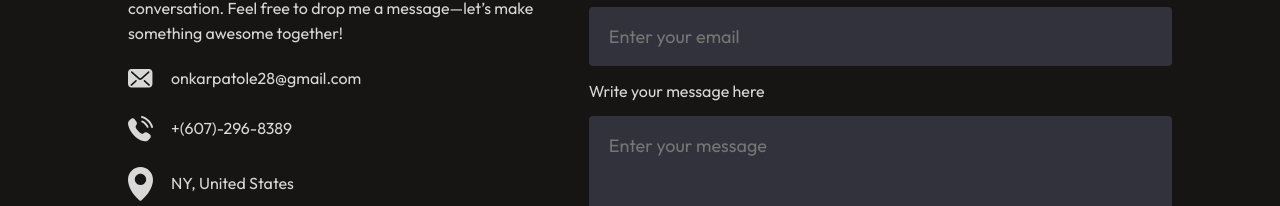
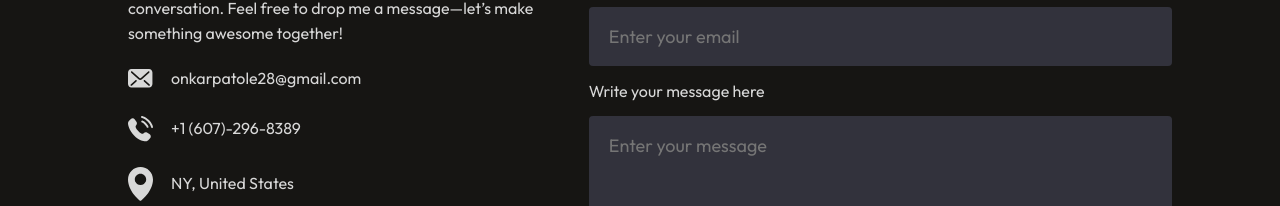
Before and after one commit to OnkarPatole28/Onkar-Portfolio, a React (Vite) app in the folder My-Portfolio/: page / in a window 1280 px wide. Shown: the part 3629-3835 px from the top of the page. Built offline with nearby package versions, Linux system fonts and the light colour scheme.

Commit message:
updated the contact number and added space at the bottom of the footer

```diff
--- a/My-Portfolio/src/Components/Contact/Contact.jsx
+++ b/My-Portfolio/src/Components/Contact/Contact.jsx
@@ -59,7 +59,7 @@ const Contact = () => {
               <img src={mail_icon} alt='' /> <p>onkarpatole28@gmail.com</p>
             </div>
             <div className='contact-detail'>
-              <img src={call_icon} alt='' /> <p>+(607)-296-8389</p>
+              <img src={call_icon} alt='' /> <p>+1 (607)-296-8389</p>
             </div>
             <div className='contact-detail'>
               <img src={location_icon} alt='' /> <p>NY, United States</p>
--- a/My-Portfolio/src/Components/Footer/Footer.css
+++ b/My-Portfolio/src/Components/Footer/Footer.css
@@ -3,6 +3,7 @@
     display: flex;
     flex-direction: column;
     gap: 25px;
+    padding-bottom: 20px;
 }
 
 .footer-bottom {
```
